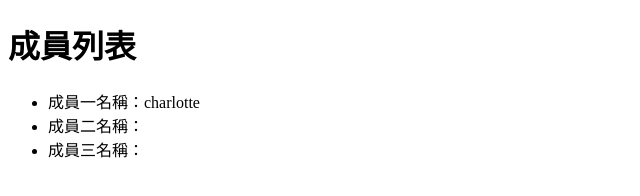
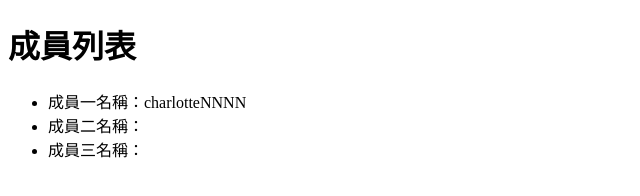
Before and after one commit to char849/test11.2, a plain HTML site: page index.html in a window 1280 px wide. Shown: the full height of the page, 0-640 px from the left. Drawn offline with Linux system fonts and the light colour scheme.

Commit message:
修改成員一名字

```diff
--- a/index.html
+++ b/index.html
@@ -8,7 +8,7 @@
 <body>
     <h1>成員列表</h1>
     <ul>
-        <li>成員一名稱：charlotte</li>
+        <li>成員一名稱：charlotteNNNN</li>
         <li>成員二名稱：</li>
         <li>成員三名稱：</li>
     </ul>
```
